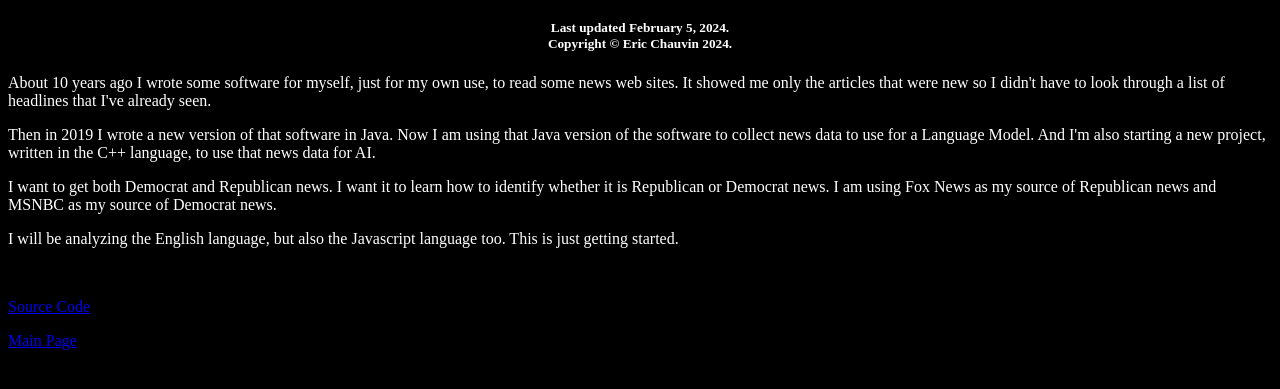
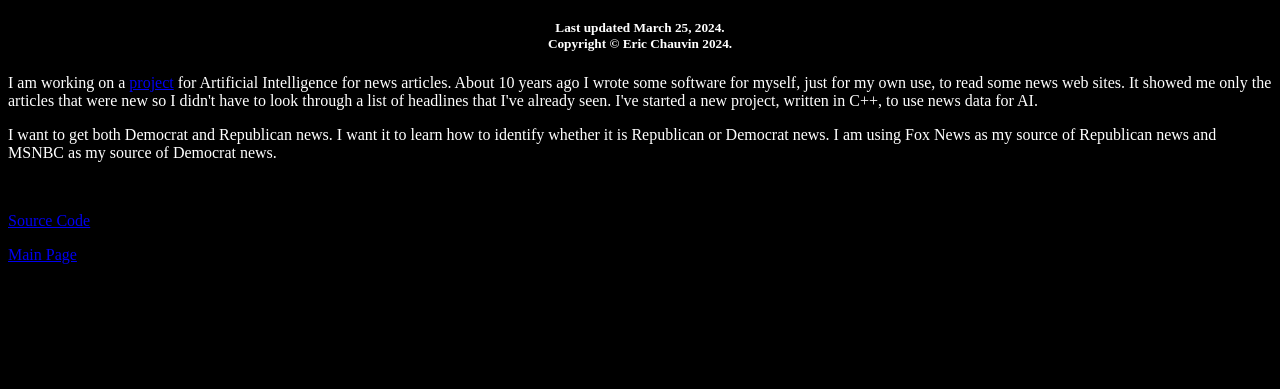
Before and after one commit to EricsSourceCode/EricsSourceCode.github.io, a plain HTML site: page AIIntro.htm in a window 1280 px wide. Shown: the part 61-450 px from the top of the page. Drawn offline with Linux system fonts and the light colour scheme.

Commit message:
Add files via upload

```diff
--- a/AIIntro.htm
+++ b/AIIntro.htm
@@ -25,25 +25,21 @@ p {text-align: left;
 <body>
 
 <h1>Artificial Intelligence</h1>
-<h5>Last updated February 5, 2024.<br>
+<h5>Last updated March 25, 2024.<br>
 Copyright &copy; Eric Chauvin 2024.</h5>
 
-<p>About 10 years ago I wrote some software
+<p>I am working on a
+ <a href="https://github.com/EricsSourceCode/AINews">
+ project</a>
+ for Artificial
+ Intelligence for news articles.
+ About 10 years ago I wrote some software
  for myself, just for my own use, to read
  some news web sites.  It showed me only
  the articles that were new so I didn't have
  to look through a list of headlines that I've
- already seen.
-</p>
-
-<p>Then in 2019 I wrote a new version of
- that software in Java.  Now I am using that
- Java version of the software to collect
- news data to use for a Language Model.
- And I'm
- also starting a new project, written in
- the C++ language, to use that news data
- for AI.
+ already seen.  I've started a new project,
+ written in C++, to use news data for AI.
 </p>
 
 <p>I want to get both Democrat and
@@ -52,11 +48,6 @@ Copyright &copy; Eric Chauvin 2024.</h5>
  Democrat news.  I am using Fox News as my
  source of Republican news and MSNBC as my
  source of Democrat news.
-</p>
-
-<p>I will be analyzing the English language,
- but also the Javascript language too.  This
- is just getting started.
 </p>
 
 
```
Also changed, not shown: index.html (+16 -3 lines).
